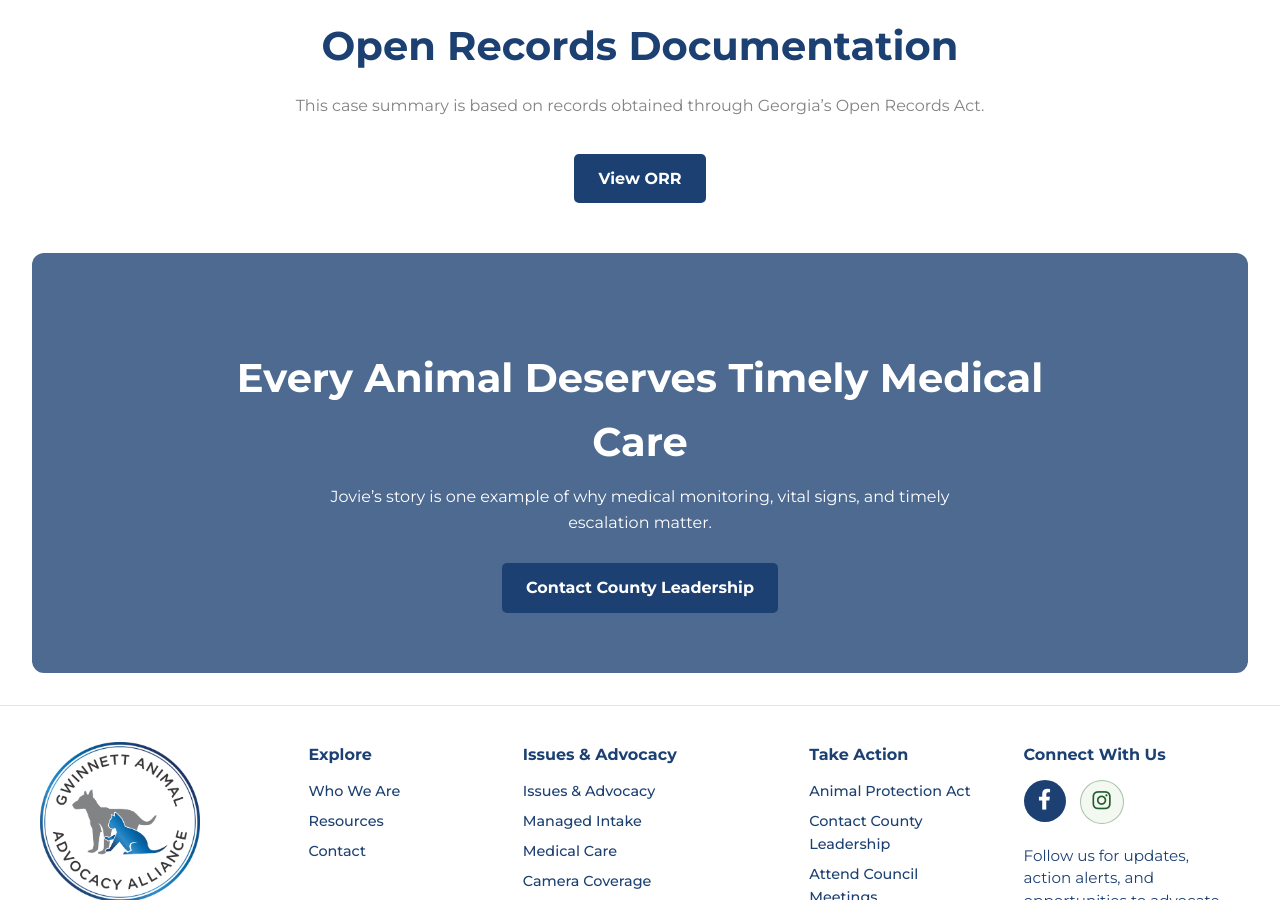
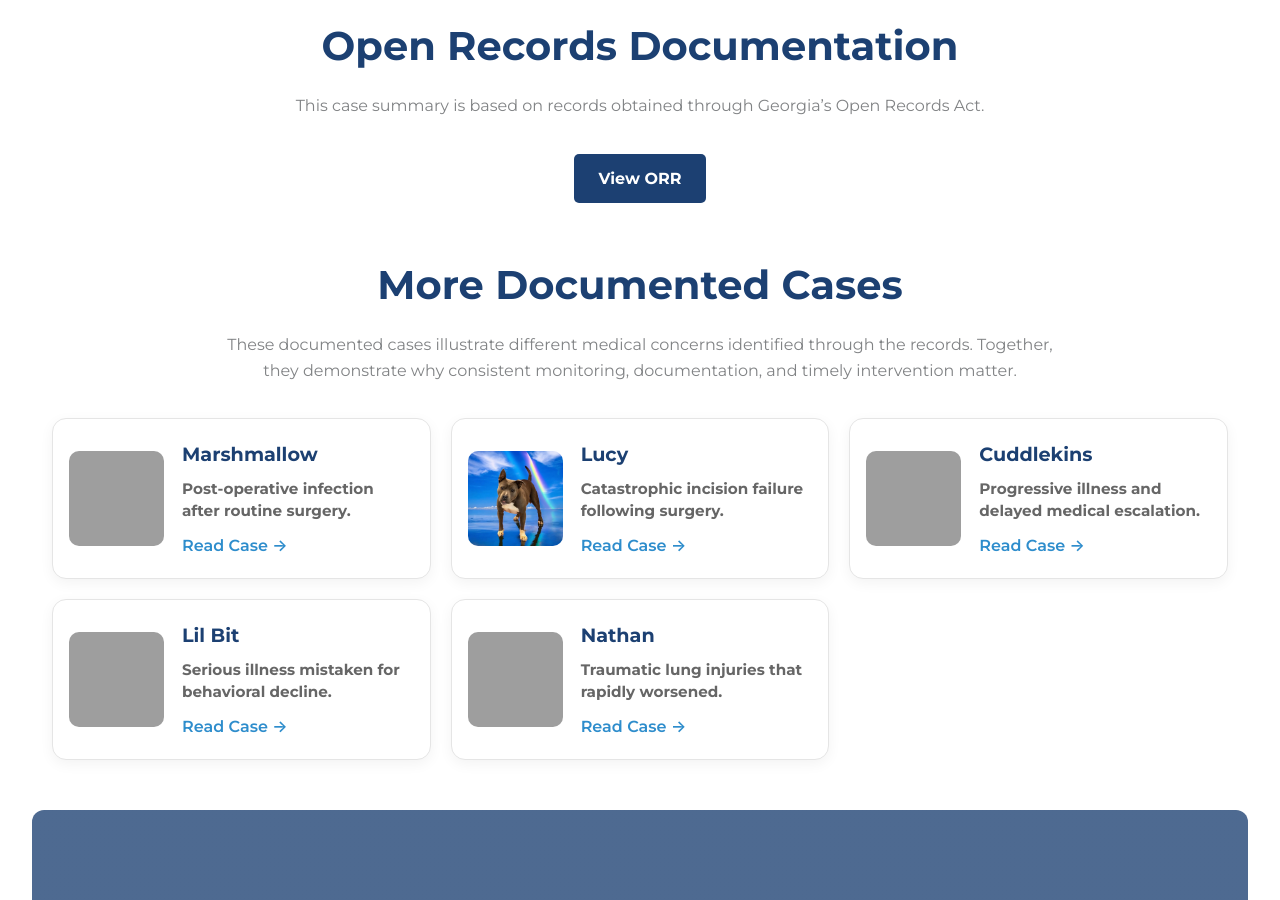
Before and after one commit to whitleybacon/gwinnett-animal-advocacy-alliance, a Jekyll site: the page built from issues/medical-care/jovie.html, in a window 1280 px wide and 900 px high, scrolled down 4164 px. Built offline with Jekyll 4.4.1, drawn with Linux system fonts in a browser that asks for light colours; grey boxes are pictures that could not be loaded.

Commit message:
Update jovie.html

```diff
--- a/issues/medical-care/jovie.html
+++ b/issues/medical-care/jovie.html
@@ -207,6 +207,65 @@
     </div>
 </section>
 
+<section class="home-section">
+
+    <h2>More Documented Cases</h2>
+
+    <p class="section-intro">
+        These documented cases illustrate different medical concerns identified through the records. Together, they demonstrate why consistent monitoring, documentation, and timely intervention matter.
+    </p>
+
+    <div class="case-grid">
+
+        <a class="case-card-small" href="{{ site.baseurl }}/issues/medical-care/marshmallow.html">
+            <img src="{{ site.baseurl }}/assets/marshmallow.jpg" alt="Marshmallow">
+            <div>
+                <h3>Marshmallow</h3>
+                <p>Post-operative infection after routine surgery.</p>
+                <span>Read Case →</span>
+            </div>
+        </a>
+
+        <a class="case-card-small" href="{{ site.baseurl }}/issues/medical-care/lucy.html">
+            <img src="{{ site.baseurl }}/assets/lucy.jpg" alt="Lucy">
+            <div>
+                <h3>Lucy</h3>
+                <p>Catastrophic incision failure following surgery.</p>
+                <span>Read Case →</span>
+            </div>
+        </a>
+
+        <a class="case-card-small" href="{{ site.baseurl }}/issues/medical-care/cuddlekins.html">
+            <img src="{{ site.baseurl }}/assets/cuddlekins.jpg" alt="Cuddlekins">
+            <div>
+                <h3>Cuddlekins</h3>
+                <p>Progressive illness and delayed medical escalation.</p>
+                <span>Read Case →</span>
+            </div>
+        </a>
+
+        <a class="case-card-small" href="{{ site.baseurl }}/issues/medical-care/lilbit.html/">
+            <img src="{{ site.baseurl }}/assets/lilbit.jpg" alt="Lil Bit">
+            <div>
+                <h3>Lil Bit</h3>
+                <p>Serious illness mistaken for behavioral decline.</p>
+                <span>Read Case →</span>
+            </div>
+        </a>
+
+        <a class="case-card-small" href="{{ site.baseurl }}/issues/medical-care/nathan.html">
+            <img src="{{ site.baseurl }}/assets/nathan.jpg" alt="Nathan">
+            <div>
+                <h3>Nathan</h3>
+                <p>Traumatic lung injuries that rapidly worsened.</p>
+                <span>Read Case →</span>
+            </div>
+        </a>
+
+    </div>
+
+</section>
+
 <section class="difference-section" style="background-image: linear-gradient(rgba(28,64,114,.78), rgba(28,64,114,.78));">
     <div class="difference-content">
         <h2>Every Animal Deserves Timely Medical Care</h2>
```
